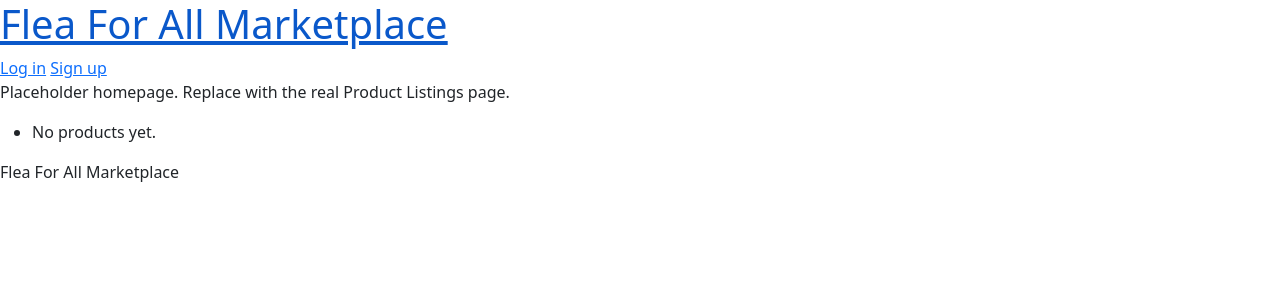
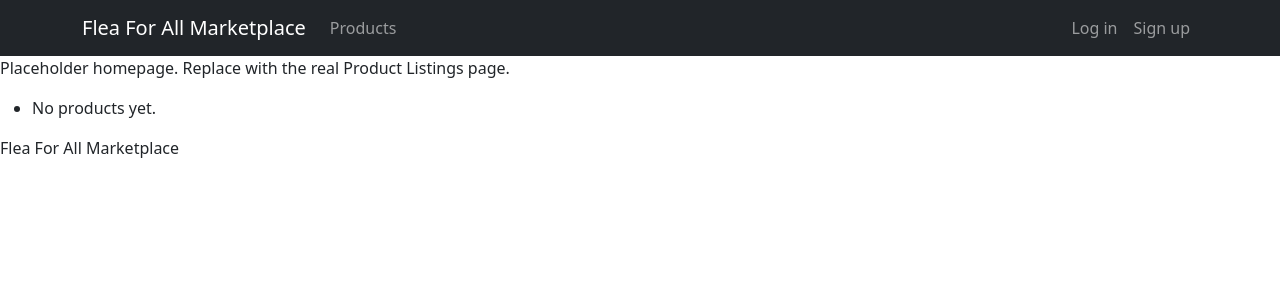
Before and after one commit to mikhail-rapada2007/Flea-For-All-Marketplace, a Django app: page / in a window 1280 px wide. Shown: the top 300 px of the page. Run offline with Django 4.2, Linux system fonts and the light colour scheme; data that the repository does not hold is empty.

Commit message:
Added Bootstrap navbar to base.html

```diff
--- a/flea_for_all/marketplace/templates/marketplace/base.html
+++ b/flea_for_all/marketplace/templates/marketplace/base.html
@@ -8,16 +8,43 @@
 </head>
 <body>
     <header>
-        <h1><a href="{% url 'marketplace:home' %}">Flea For All Marketplace</a></h1>
-        <nav>
-            {% if user.is_authenticated %}
-                <span>Logged in as {{ user.username }}</span>
-                <a href="{% url 'logout' %}">Log out</a>
-            {% else %}
-                <a href="{% url 'login' %}">Log in</a>
-                <a href="{% url 'marketplace:signup' %}">Sign up</a>
-            {% endif %}
-        </nav>
+
+    <nav class="navbar navbar-expand-lg navbar-dark bg-dark">
+    <div class="container">
+        <a class="navbar-brand" href="{% url 'marketplace:home' %}">Flea For All Marketplace</a>
+
+        <button class="navbar-toggler" type="button" data-bs-toggle="collapse" data-bs-target="#navbarContent">
+            <span class="navbar-toggler-icon"></span>
+        </button>
+
+        <div class="collapse navbar-collapse" id="navbarContent">
+            <ul class="navbar-nav me-auto">
+                <li class="nav-item">
+                    <a class="nav-link" href="{% url 'marketplace:home' %}">Products</a>
+                </li>
+            </ul>
+
+            <ul class="navbar-nav">
+                {% if user.is_authenticated %}
+                    <li class="nav-item">
+                        <span class="nav-link">Logged in as {{ user.username }}</span>
+                    </li>
+                    <li class="nav-item">
+                        <a class="nav-link" href="{% url 'logout' %}">Log out</a>
+                    </li>
+                {% else %}
+                    <li class="nav-item">
+                        <a class="nav-link" href="{% url 'login' %}">Log in</a>
+                    </li>
+                    <li class="nav-item">
+                        <a class="nav-link" href="{% url 'marketplace:signup' %}">Sign up</a>
+                    </li>
+                {% endif %}
+            </ul>
+        </div>
+    </div>
+    </nav>
+
     </header>
 
     <main>
```
